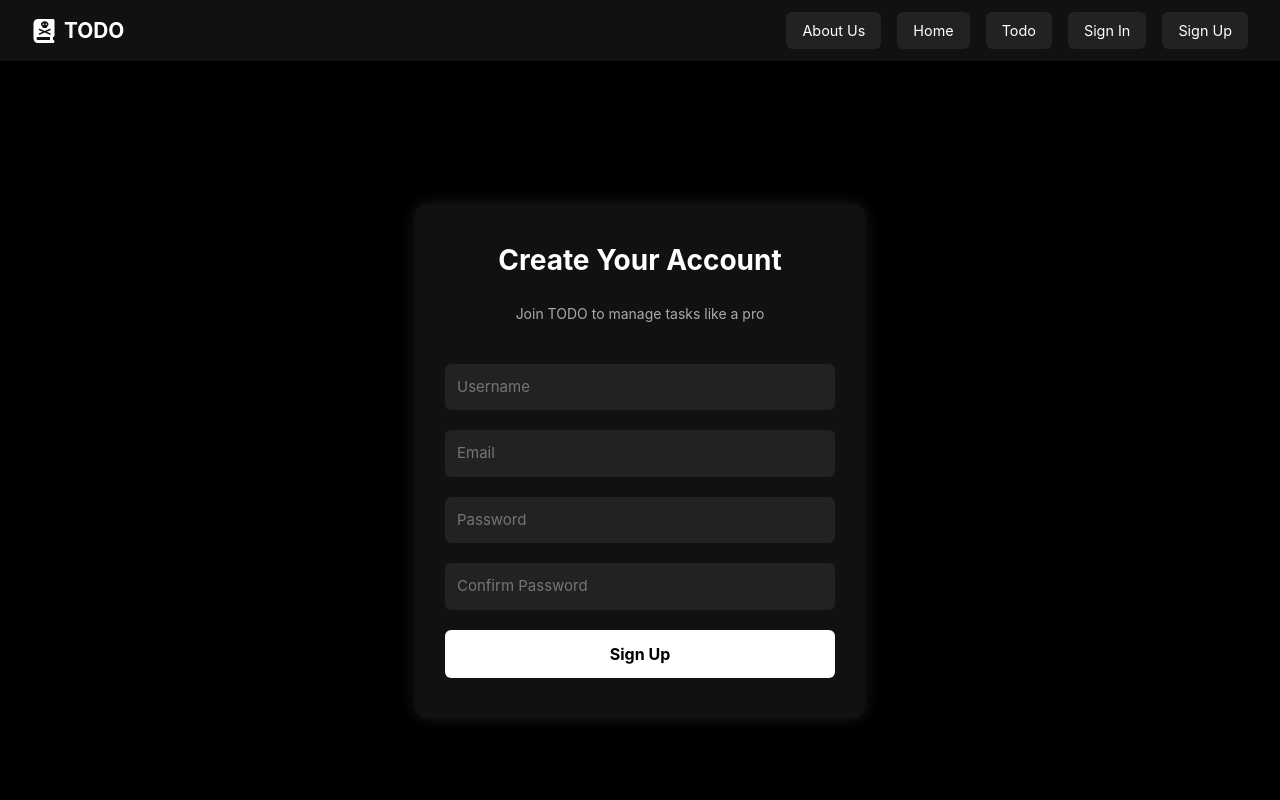
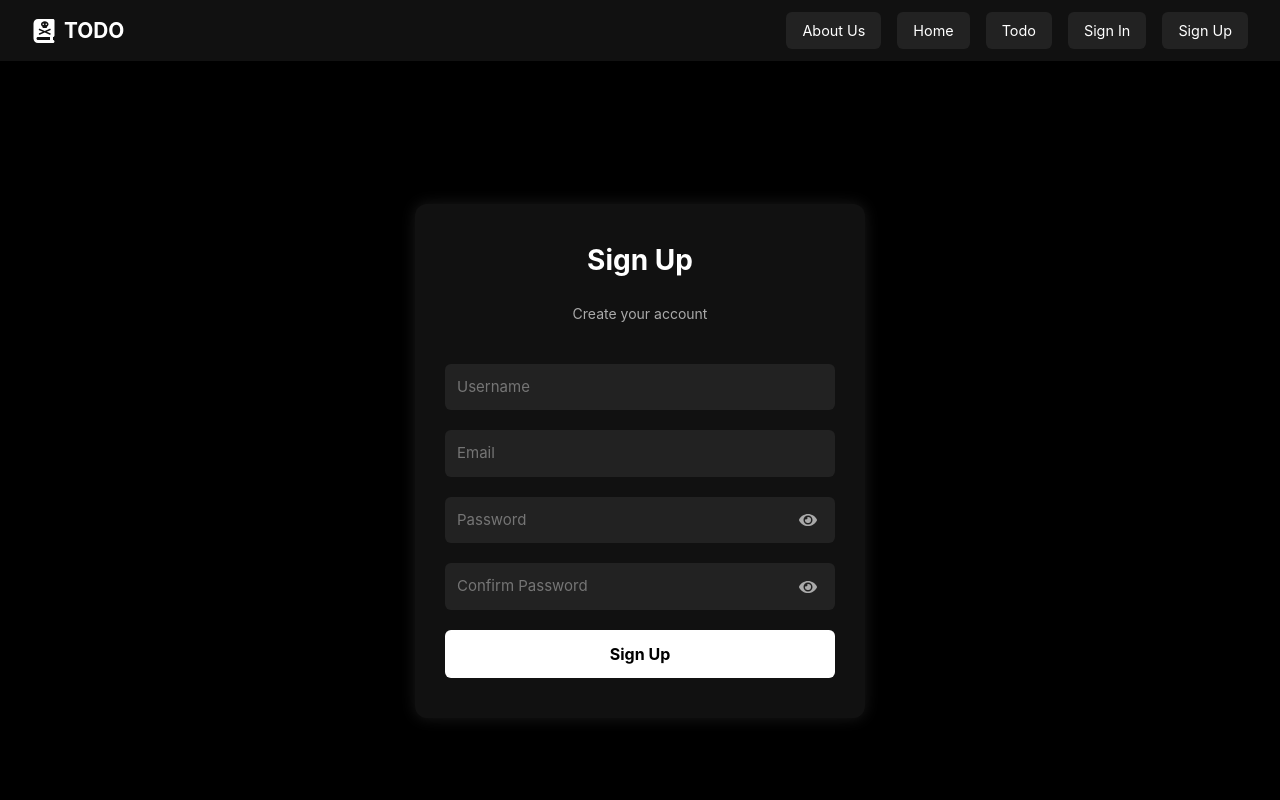
Before and after one commit to Dhnaraj10/TODO, a React (Create React App) app in the folder frontend/: page /signup in a window 1280 px wide. Shown: the top 800 px of the page. Built offline with nearby package versions, Linux system fonts and the light colour scheme.

Commit message:
Fix search results hover effect, task completion functionality, and add password visibility toggle with dynamic validation

```diff
--- a/frontend/src/components/SignUp_In/SignIn.jsx
+++ b/frontend/src/components/SignUp_In/SignIn.jsx
@@ -6,11 +6,13 @@ import { toast } from 'react-toastify';
 import { useNavigate } from 'react-router-dom';
 import { useDispatch } from 'react-redux';
 import { login } from '../../redux/userSlice';
+import { FaEye, FaEyeSlash } from 'react-icons/fa';
 
 const BASE_URL = process.env.REACT_APP_BASE_URL || 'http://localhost:1000';
 
 const SignIn = () => {
   const [form, setForm] = useState({ email: '', password: '' });
+  const [showPassword, setShowPassword] = useState(false);
   const navigate = useNavigate();
   const dispatch = useDispatch();
 
@@ -49,11 +51,11 @@ const SignIn = () => {
       navigate('/todo');
     } catch (err) {
       // Don't log sensitive information like passwords
-      const msg = err.response?.data?.message || "Login failed";
-      toast.error(msg);
-
-      if (msg.toLowerCase().includes("sign up")) {
-        setTimeout(() => navigate('/signup'), 1500);
+      console.error("Login error:", err);
+      if (err.response?.data?.message) {
+        toast.error(err.response.data.message);
+      } else {
+        toast.error("Login failed. Please check your credentials and try again.");
       }
     }
   };
@@ -61,8 +63,8 @@ const SignIn = () => {
   return (
     <div className="signup-container">
       <form className="signup-form" onSubmit={handleSubmit}>
-        <h2>Welcome Back</h2>
-        <p className="form-subtitle">Login to access your TODO dashboard</p>
+        <h2>Sign In</h2>
+        <p className="form-subtitle">Access your account</p>
 
         <input
           type="email"
@@ -73,8 +75,10 @@ const SignIn = () => {
           required
           autoComplete="email"
         />
+
+        <div className="password-input-container">
           <input
-          type="password"
+            type={showPassword ? "text" : "password"}
             name="password"
             placeholder="Password"
             value={form.password}
@@ -82,6 +86,14 @@ const SignIn = () => {
             required
             autoComplete="current-password"
           />
+          <button
+            type="button"
+            className="password-toggle-btn"
+            onClick={() => setShowPassword(!showPassword)}
+          >
+            {showPassword ? <FaEyeSlash /> : <FaEye />}
+          </button>
+        </div>
 
         <button type="submit" className="submit-btn">Sign In</button>
       </form>
--- a/frontend/src/components/SignUp_In/SignUp.css
+++ b/frontend/src/components/SignUp_In/SignUp.css
@@ -50,6 +50,46 @@
   border: 1px solid #555;
 }
 
+.password-input-container {
+  position: relative;
+  display: flex;
+  align-items: center;
+}
+
+.password-input-container input {
+  width: 100%;
+  padding-right: 40px;
+}
+
+.password-toggle-btn {
+  position: absolute;
+  right: 12px;
+  background: none;
+  border: none;
+  color: #aaa;
+  cursor: pointer;
+  font-size: 18px;
+  display: flex;
+  align-items: center;
+  justify-content: center;
+}
+
+.password-toggle-btn:hover {
+  color: #fff;
+}
+
+.password-error {
+  border: 1px solid #ff4d4d !important;
+  background-color: #332222 !important;
+}
+
+.password-match-error {
+  color: #ff4d4d;
+  font-size: 14px;
+  margin-top: -15px;
+  margin-bottom: 5px;
+}
+
 .submit-btn {
   padding: 12px;
   font-size: 16px;
--- a/frontend/src/components/SignUp_In/SignUp.jsx
+++ b/frontend/src/components/SignUp_In/SignUp.jsx
@@ -6,6 +6,7 @@ import { toast } from 'react-toastify';
 import { useNavigate } from 'react-router-dom';
 import { useDispatch } from 'react-redux';
 import { login } from '../../redux/userSlice';
+import { FaEye, FaEyeSlash } from 'react-icons/fa';
 
 const BASE_URL = process.env.REACT_APP_BASE_URL || 'http://localhost:1000';
 
@@ -16,6 +17,8 @@ const SignUp = () => {
     password: '',
     confirmPassword: '',
   });
+  const [showPassword, setShowPassword] = useState(false);
+  const [showConfirmPassword, setShowConfirmPassword] = useState(false);
 
   const navigate = useNavigate();
   const dispatch = useDispatch();
@@ -49,29 +52,89 @@ const SignUp = () => {
 
       dispatch(login(userData));
       localStorage.setItem("user", JSON.stringify(userData));
-
       navigate('/todo');
     } catch (err) {
-      // Don't log sensitive information like passwords
-      const msg = err.response?.data?.message || "Signup failed";
-      toast.error(msg);
-
-      if (msg.toLowerCase().includes("already exists")) {
-        setTimeout(() => navigate('/signin'), 1500);
+      if (err.response && err.response.data && err.response.data.message) {
+        toast.error(err.response.data.message);
+      } else {
+        toast.error("Registration failed. Please try again.");
       }
     }
   };
 
+  // Check if passwords match for dynamic validation
+  const passwordsMatch = form.password === form.confirmPassword;
+  const showPasswordMatchError = form.confirmPassword && !passwordsMatch;
+
   return (
     <div className="signup-container">
       <form className="signup-form" onSubmit={handleSubmit}>
-        <h2>Create Your Account</h2>
-        <p className="form-subtitle">Join TODO to manage tasks like a pro</p>
+        <h2>Sign Up</h2>
+        <p className="form-subtitle">Create your account</p>
 
-        <input type="text" name="username" placeholder="Username" value={form.username} onChange={handleChange} required autoComplete="username" />
-        <input type="email" name="email" placeholder="Email" value={form.email} onChange={handleChange} required autoComplete="email" />
-        <input type="password" name="password" placeholder="Password" value={form.password} onChange={handleChange} required autoComplete="new-password" />
-        <input type="password" name="confirmPassword" placeholder="Confirm Password" value={form.confirmPassword} onChange={handleChange} required autoComplete="new-password" />
+        <input
+          type="text"
+          name="username"
+          placeholder="Username"
+          value={form.username}
+          onChange={handleChange}
+          required
+        />
+
+        <input
+          type="email"
+          name="email"
+          placeholder="Email"
+          value={form.email}
+          onChange={handleChange}
+          required
+          autoComplete="email"
+        />
+
+        <div className="password-input-container">
+          <input
+            type={showPassword ? "text" : "password"}
+            name="password"
+            placeholder="Password"
+            value={form.password}
+            onChange={handleChange}
+            required
+            autoComplete="new-password"
+          />
+          <button
+            type="button"
+            className="password-toggle-btn"
+            onClick={() => setShowPassword(!showPassword)}
+          >
+            {showPassword ? <FaEyeSlash /> : <FaEye />}
+          </button>
+        </div>
+
+        <div className="password-input-container">
+          <input
+            type={showConfirmPassword ? "text" : "password"}
+            name="confirmPassword"
+            placeholder="Confirm Password"
+            value={form.confirmPassword}
+            onChange={handleChange}
+            required
+            autoComplete="new-password"
+            className={showPasswordMatchError ? "password-error" : ""}
+          />
+          <button
+            type="button"
+            className="password-toggle-btn"
+            onClick={() => setShowConfirmPassword(!showConfirmPassword)}
+          >
+            {showConfirmPassword ? <FaEyeSlash /> : <FaEye />}
+          </button>
+        </div>
+
+        {showPasswordMatchError && (
+          <div className="password-match-error">
+            Passwords do not match
+          </div>
+        )}
 
         <button type="submit" className="submit-btn">Sign Up</button>
       </form>
--- a/frontend/src/components/Todo/Todo.css
+++ b/frontend/src/components/Todo/Todo.css
@@ -533,21 +533,30 @@
 
 .search-result-item {
   background-color: #222;
-  padding: 15px;
+  border: 1px solid #333;
   border-radius: 8px;
   margin-bottom: 10px;
-  border: 1px solid #333;
+  padding: 15px;
+  transition: all 0.3s ease;
+  cursor: pointer;
+}
+
+.search-result-item:hover {
+  background-color: #333;
+  border-color: #555;
+  transform: translateY(-2px);
+  box-shadow: 0 5px 15px rgba(255, 255, 255, 0.1);
 }
 
 .search-result-item h4 {
+  color: #fff;
   margin: 0 0 10px 0;
-  color: #fff;
 }
 
 .search-result-item p {
-  margin: 0;
   color: #ccc;
   font-size: 0.9rem;
+  margin: 0;
 }
 
 /* View Overlay */
--- a/frontend/src/components/Todo/Todo.jsx
+++ b/frontend/src/components/Todo/Todo.jsx
@@ -148,13 +148,12 @@ const Todo = () => {
 
   // Update Task (mark as complete/incomplete)
   const handleUpdate = async (task) => {
-    // If this is for editing, open the update modal
-    if (!task.completed) {
-      setEditingTask(task);
-      return;
-    }
+    // This is for editing, open the update modal
+    setEditingTask(task);
+  };
 
-    // Otherwise, this is for marking as complete
+  // Mark task as complete
+  const handleComplete = async (task) => {
     try {
       const updatedTask = { ...task, completed: true };
       const res = await axios.put(`${BASE_URL}/api/v2/updateTask/${task._id}`, updatedTask);
@@ -352,6 +351,7 @@ const Todo = () => {
                   completed={task.completed}
                   onDelete={() => handleDelete(task._id)}
                   onEdit={() => handleUpdate(task)}
+                  onComplete={() => handleComplete(task)}
                   onView={() => setViewingTask(task)}
                 />
               ))
--- a/frontend/src/components/Todo/TodoCards.jsx
+++ b/frontend/src/components/Todo/TodoCards.jsx
@@ -3,7 +3,7 @@ import './Todo.css';
 import { MdDelete } from 'react-icons/md';
 import { FaEdit, FaEye } from 'react-icons/fa';
 
-const TodoCards = ({ title, body, category, dueDate, time, endTime, priority, recurring, completed, onDelete, onEdit, onView }) => {
+const TodoCards = ({ title, body, category, dueDate, time, endTime, priority, recurring, completed, onDelete, onEdit, onComplete, onView }) => {
   // Format the due date for display
   const formattedDueDate = dueDate ? new Date(dueDate).toLocaleDateString() : null;
 
@@ -57,7 +57,7 @@ const TodoCards = ({ title, body, category, dueDate, time, endTime, priority, re
         <button className="update-btn" onClick={onEdit}>
           <FaEdit /> Update
         </button>
-        <button className="complete-btn" onClick={onEdit}>
+        <button className="complete-btn" onClick={onComplete}>
           {completed ? '✓ Active' : '✓ Complete'}
         </button>
         <button className="delete-btn" onClick={onDelete}>
```
Lines whose indentation alone changed are shown as unchanged.
